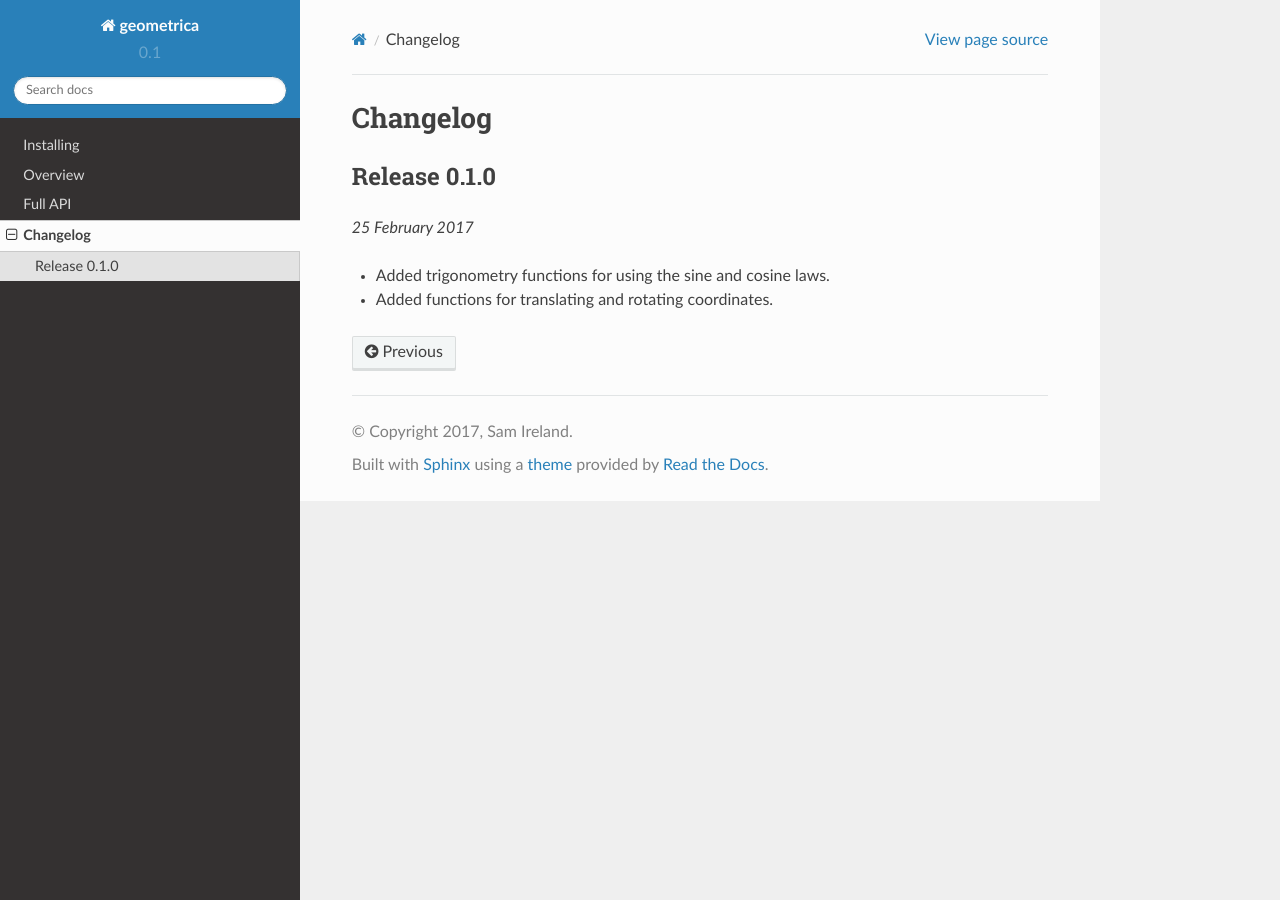
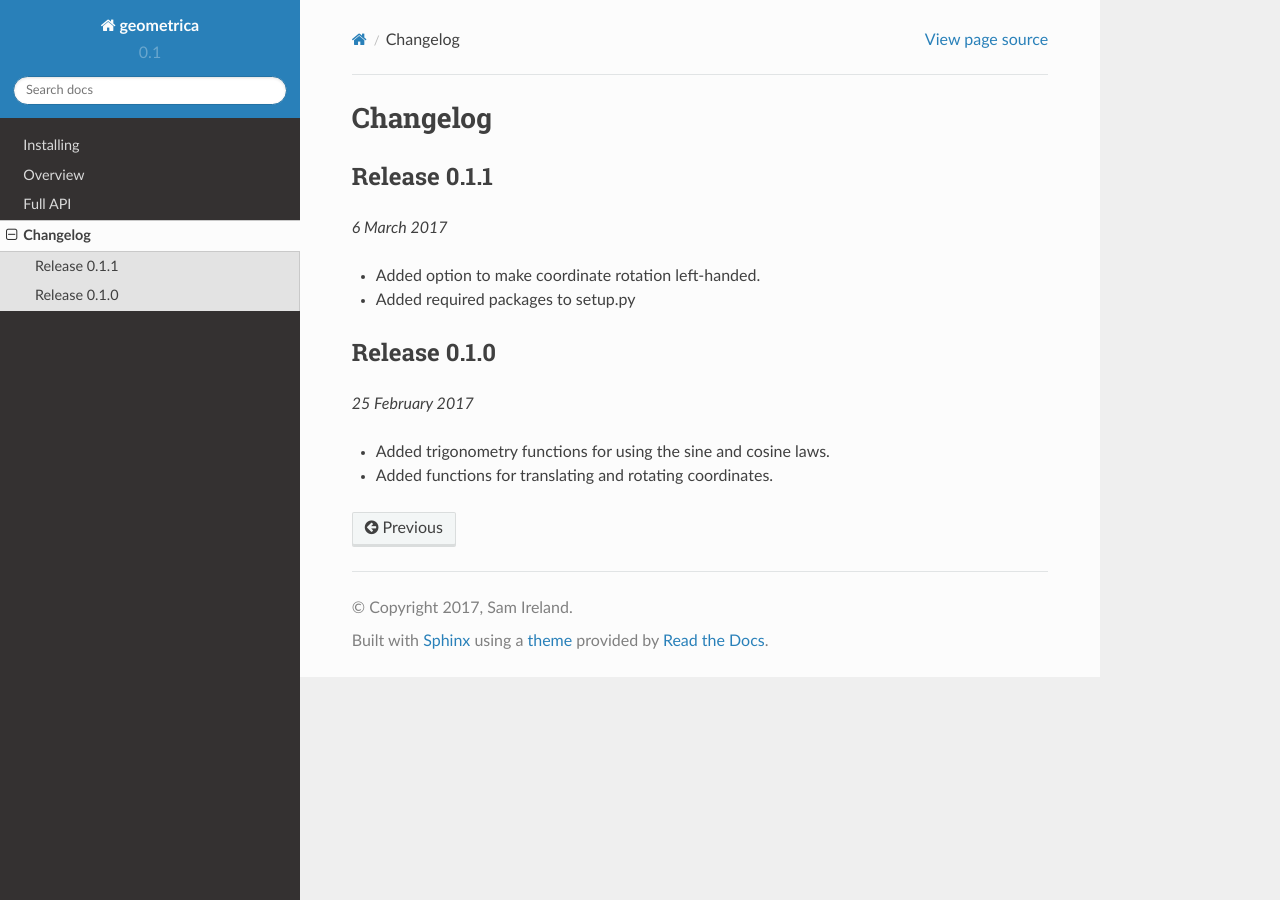
Before and after one commit to samirelanduk/geometrica, a Sphinx documentation site: the page built from docs/source/changelog.rst, in a window 1280 px wide. Built offline with Sphinx 7.4.7 and the Read the Docs theme 2.0.0, drawn with Linux system fonts in a browser that asks for light colours.

Commit message:
Add final 0.1.1 stuff

```diff
--- a/docs/source/changelog.rst
+++ b/docs/source/changelog.rst
@@ -1,5 +1,15 @@
 Changelog
 ---------
+
+Release 0.1.1
+~~~~~~~~~~~~~
+
+`6 March 2017`
+
+* Added option to make coordinate rotation left-handed.
+
+* Added required packages to setup.py
+
 
 Release 0.1.0
 ~~~~~~~~~~~~~
--- a/docs/source/conf.py
+++ b/docs/source/conf.py
@@ -59,7 +59,7 @@ author = 'Sam Ireland'
 # The short X.Y version.
 version = '0.1'
 # The full version, including alpha/beta/rc tags.
-release = '0.1.0'
+release = '0.1.1'
 
 # The language for content autogenerated by Sphinx. Refer to documentation
 # for a list of supported languages.
--- a/docs/source/overview.rst
+++ b/docs/source/overview.rst
@@ -54,7 +54,7 @@ positions of the two points after the translation are returned.
 You can also rotate coordinates around one of the three axes with the
 :py:func:`.rotate` function. The coordinates are supplied in the same way, but
 you also need to provide the axis to rotate around as a one character string,
-and the angle in degrees to rotate by (right-handed):
+and the angle in degrees to rotate by (right-handed is the default):
 
     >>> geometrica.rotate([(1, 1, 1), (3, 4, -8)], "x", 90)
     ((1, -1, 1), (3, 8, 4))
--- a/geometrica/__init__.py
+++ b/geometrica/__init__.py
@@ -1,4 +1,4 @@
-__version__ = "0.1.0"
+__version__ = "0.1.1"
 __author__ = "Sam Ireland"
 
 from .trig import sine_law, cosine_law
--- a/setup.py
+++ b/setup.py
@@ -2,7 +2,7 @@ from setuptools import setup
 
 setup(
  name="geometrica",
- version="0.1.0",
+ version="0.1.1",
  description="A pure-Python geometry library",
  url="https://geometrica.samireland.com",
  author="Sam Ireland",
```
Also changed, not shown: README.rst (+15 -3 lines).
